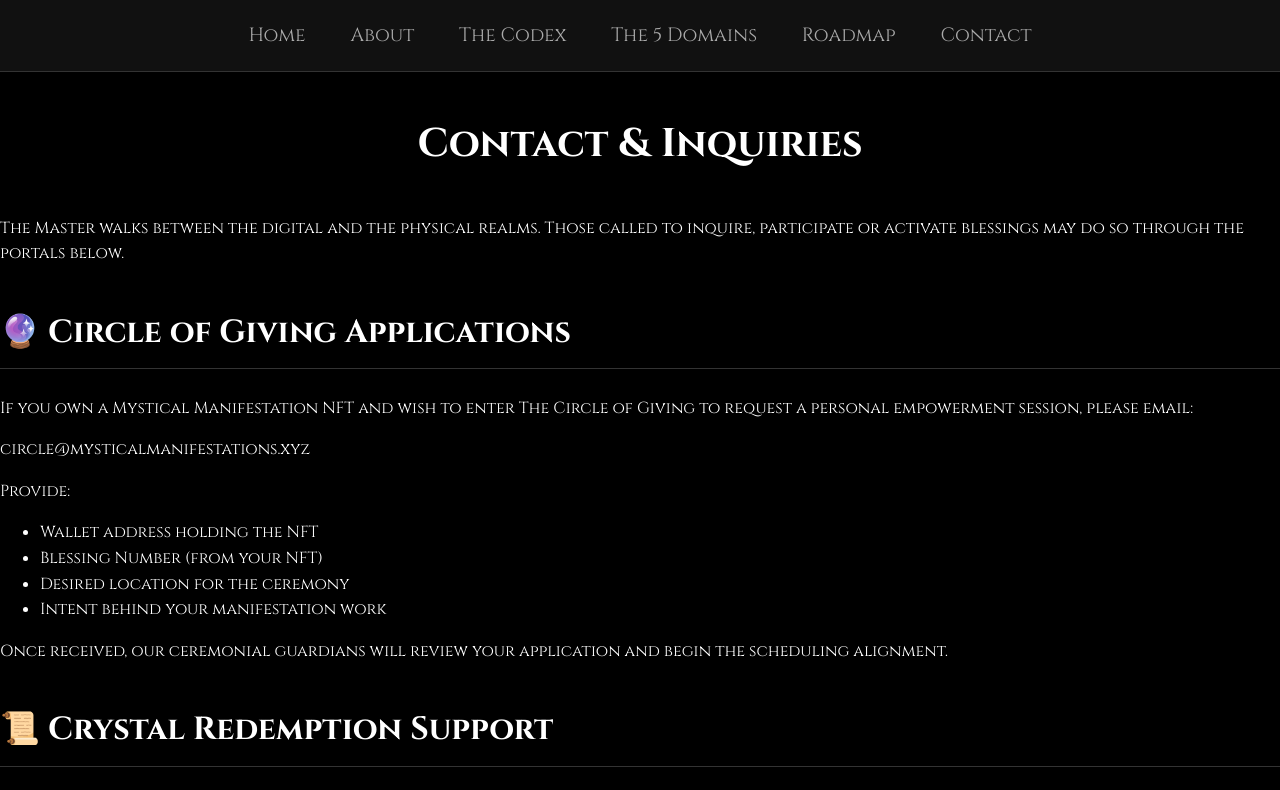
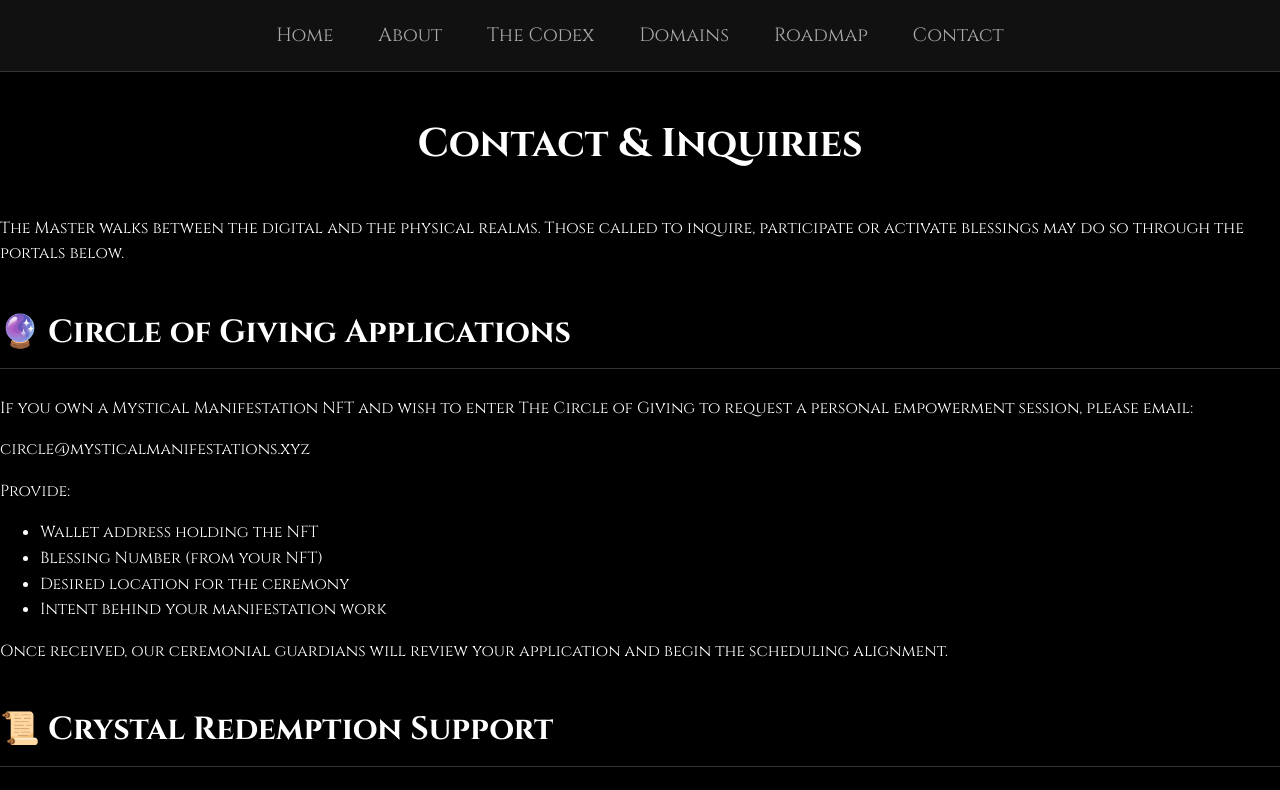
Before and after one commit to MsPrzdnt/manifest4444, a plain HTML site: page contact.html in a window 1280 px wide. Shown: the top 790 px of the page. Drawn offline with Linux system fonts and the light colour scheme.

Commit message:
Update contact.html

```diff
--- a/contact.html
+++ b/contact.html
@@ -60,7 +60,7 @@
     <a href="index.html">Home</a>
     <a href="about.html">About</a>
     <a href="codex.html">The Codex</a>
-    <a href="domains.html">The 5 Domains</a>
+    <a href="domains.html">Domains</a>
     <a href="roadmap.html">Roadmap</a>
     <a href="contact.html">Contact</a>
 </nav>
```
